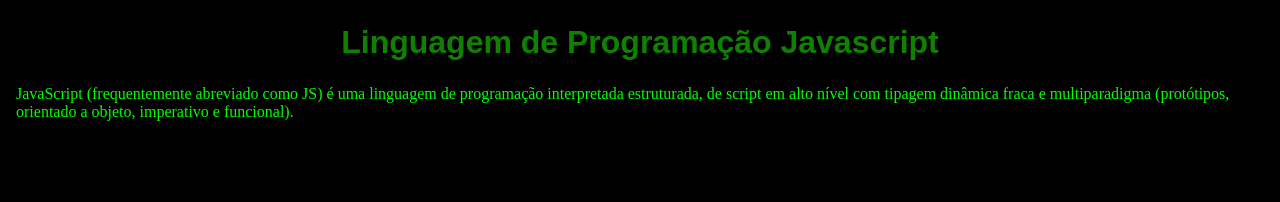
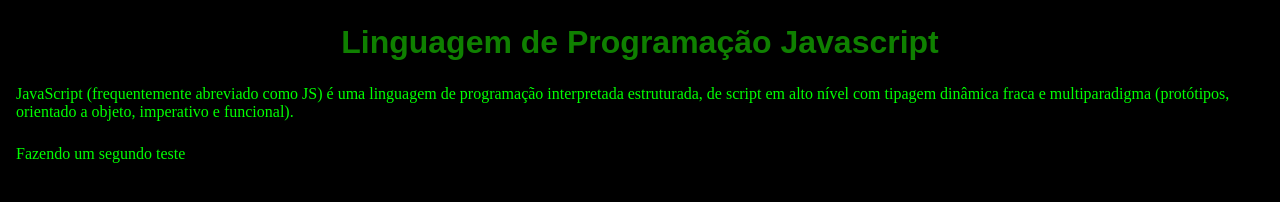
Before and after one commit to BernardoRodrigues2/pagina, a plain HTML site: page index.html in a window 1280 px wide. Drawn offline with Linux system fonts and the light colour scheme.

Commit message:
Segunda versão

```diff
--- a/index.html
+++ b/index.html
@@ -10,5 +10,6 @@
 <body>
    <h1>Linguagem de Programação Javascript</h1>
    <p>JavaScript (frequentemente abreviado como JS) é uma linguagem de programação interpretada estruturada, de script em alto nível com tipagem dinâmica fraca e multiparadigma (protótipos, orientado a objeto, imperativo e funcional).</p>
+   <p>Fazendo um segundo teste</p>
 </body>
 </html>
```
